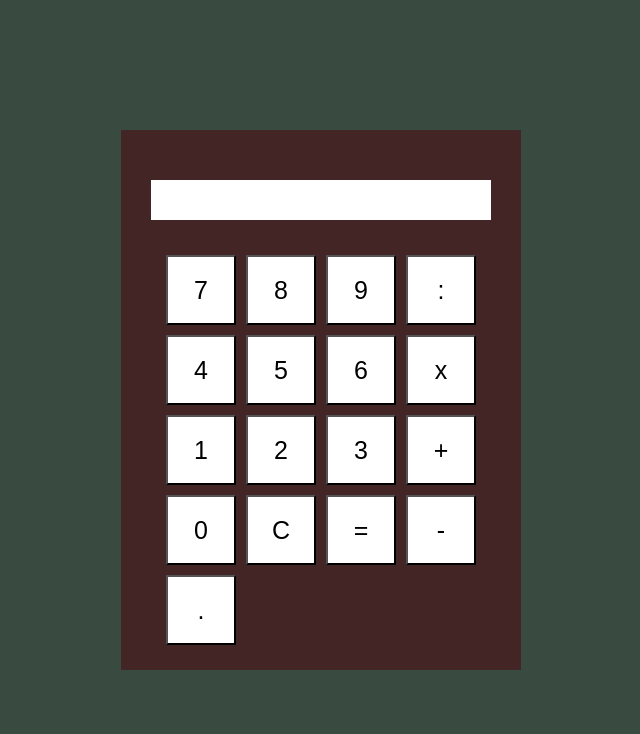
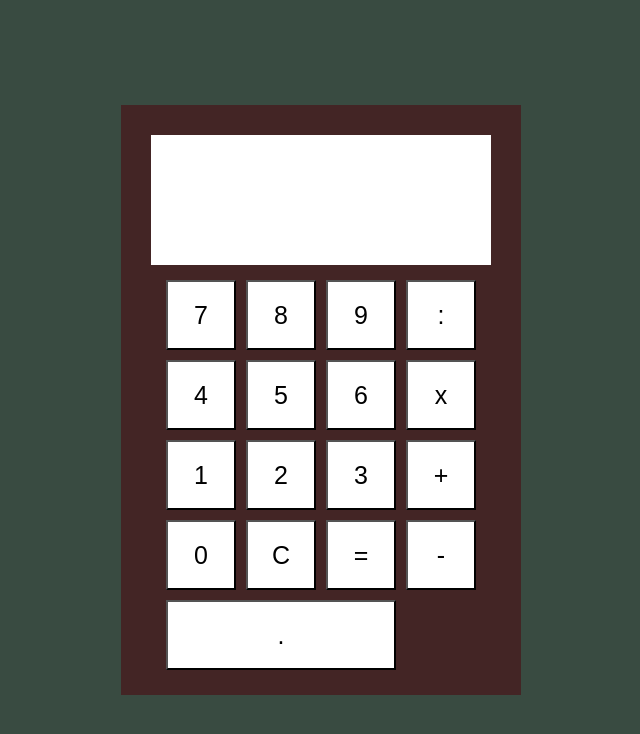
Before and after one commit to y4n31/Calculator, a plain HTML site: page index.html in a window 1280 px wide. Shown: the whole page, without its empty margins (319-959 px from the left). Drawn offline with Linux system fonts and the light colour scheme.

Commit message:
adjusted calculator and dot button size

```diff
--- a/style.css
+++ b/style.css
@@ -29,7 +29,7 @@ button, button:disabled {
     justify-content: end;
     background-color: rgb(67, 37, 37);
     width: 400px;
-    height: 500px;
+    height: 550px;
     padding: 20px 0px 20px 0px;
 }
 
@@ -49,7 +49,7 @@ button, button:disabled {
     font-family: 'Gill Sans', 'Gill Sans MT', Calibri, 'Trebuchet MS', sans-serif;
     width: 100%;
     overflow: auto;
-    margin: 30px;
+    margin: 10px 30px;
     font-size: 95px;
     padding: 0px, 10px;
 }
@@ -90,3 +90,7 @@ button, button:disabled {
 #row4 {
     justify-content: end;
 }
+
+#row5 button {
+    flex-grow: 2;
+}
```
